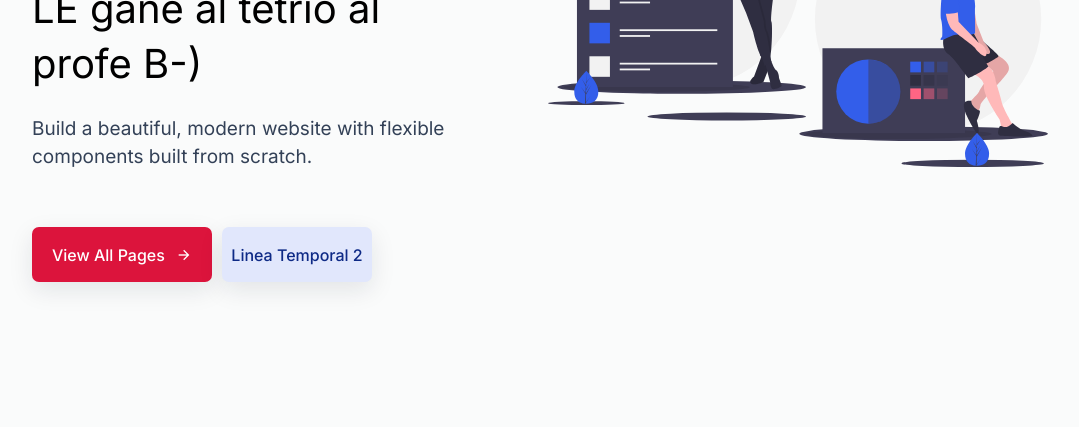
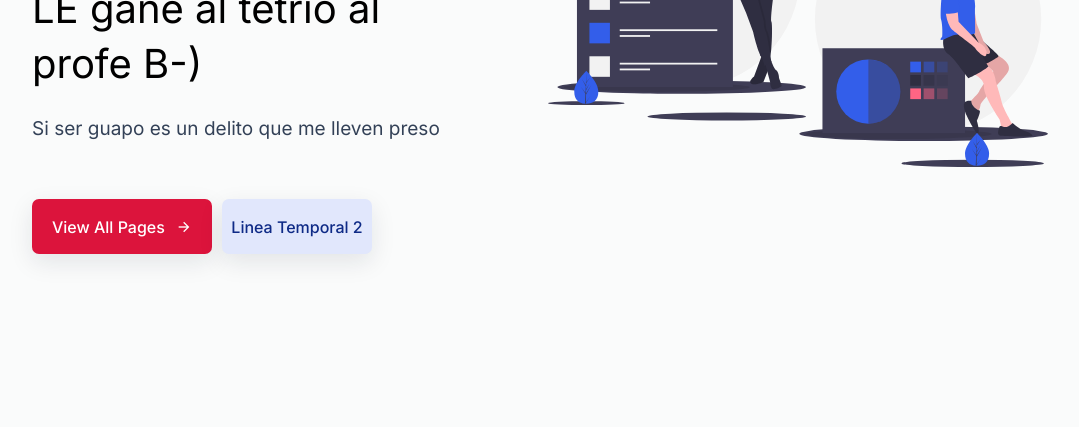
Before and after one commit to smxIvan/Primero-proyecto-Ivan-D, a plain HTML site: page index.html in a window 1280 px wide. Shown: the part 361-788 px from the top of the page, without its empty margins (112-1191 px from the left). Drawn offline with nearby package versions, Linux system fonts and the light colour scheme.

Commit message:
martes a las 13:30

```diff
--- a/index.html
+++ b/index.html
@@ -64,8 +64,8 @@
               LE gane al tetrio al profe B-)
             </h1>
             <p class="info-text">
-              Build a beautiful, modern website with flexible components built
-              from scratch.
+              Si ser guapo es un delito
+              que me lleven preso
             </p>
 
             <div class="btn_wrapper">
```
